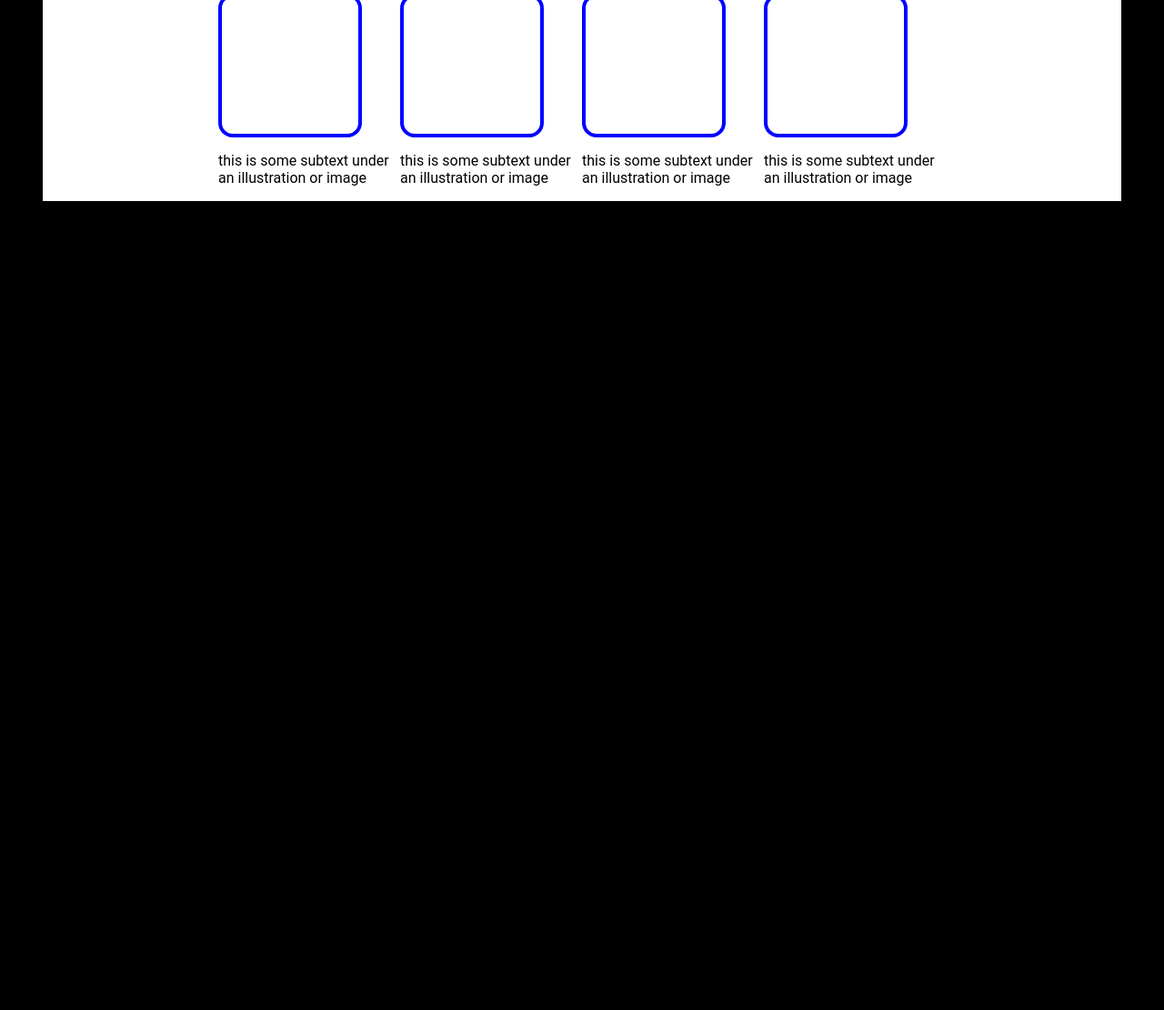
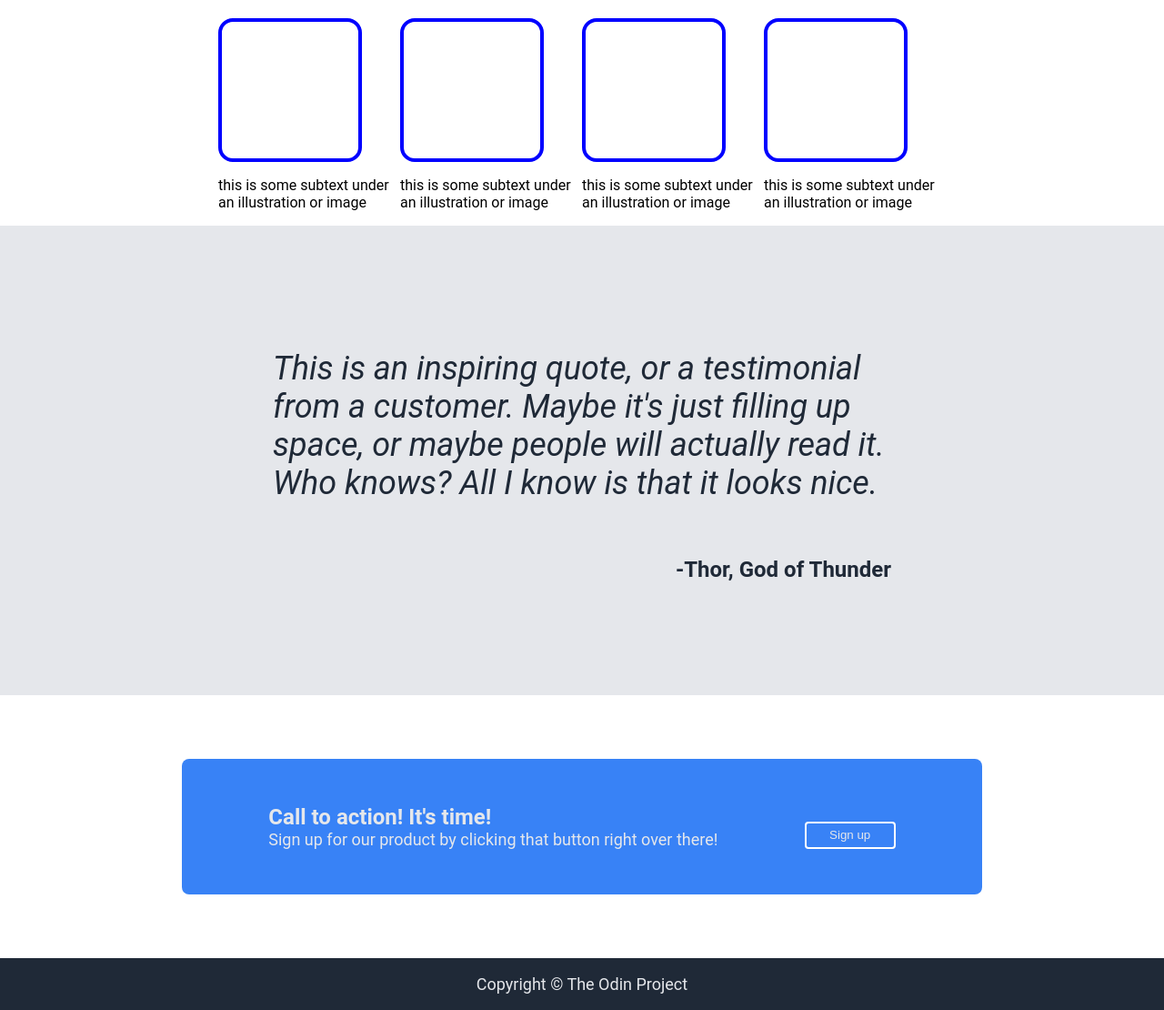
Before and after one commit to leamuno/landing-page, a plain HTML site: page index.html in a window 1280 px wide. Shown: the part 546-1656 px from the top of the page at 91% size. Before the commit the page ends 800 px from the top, so only its background shows below. Drawn offline with Linux system fonts and the light colour scheme.

Commit message:
Finish adding the remaining elemnts and intial styling

```diff
--- a/css/style.css
+++ b/css/style.css
@@ -1,16 +1,18 @@
 body {
     display: flex;
     flex-direction: column;
-    background-color: black;
     font-family: "roboto", sans-serif;
-    margin: 0 3.7%;
+    margin: 0;
+    padding: 0;
 }
 
 .header {
     display: flex;
     justify-content: space-around;
     background-color: #1F2937;
+    justify-content: space-between;
     align-items: center;
+    padding: 0 10%;
 }
 
 .logo {
@@ -119,3 +121,74 @@ ul {
     padding: 0;
     margin: 0;
 }
+
+.quote {
+    background-color: #E5E7EB;
+    display: flex;
+    flex-direction: column;
+    padding: 100px 300px;
+}
+
+.q-text {
+    font-size: 36px;
+    font-style: italic;
+    color: #1F2937;
+}
+
+.customer {
+    font-weight: bold;
+    font-size: 24px;
+    color: #1F2937;
+    margin-right: 0;
+    margin-left: auto;
+}
+
+.banner {
+    background-color: white;
+    padding: 70px 200px;
+}
+
+.b-card {
+    background-color: #3882F6;
+    display: flex;
+    justify-content: space-evenly;
+    border-radius: 8px;
+    color: #E5E7EB;
+    padding: 50px 0;
+}
+
+.action {
+    display: flex;
+    flex-direction: column;
+}
+
+.action p {
+    margin: 0;
+    padding: 0;
+}
+
+.a-top {
+    font-size: 24px;
+    font-weight: bold;
+}
+
+.a-bottom {
+    font-size: 18px;
+}
+
+.b-card button{
+    border: 2px solid white;
+    background-color: #3882F6;
+    align-self: flex-end;
+    color: #E5E7EB;
+    border-radius: 4px;
+    height: 30px;
+    width: 100px;
+}
+
+.footer {
+    background-color: #1F2937;
+    font-size: 18px;
+    color: #E5E7EB;
+    text-align: center;
+}
--- a/index.html
+++ b/index.html
@@ -65,13 +65,28 @@
             </div>
         </div>
         <div class="quote">
-
+            <p class="q-text">
+                This is an inspiring quote, or a testimonial
+                from a customer. Maybe it's just filling up
+                space, or maybe people will actually read it.
+                Who knows? All I know is that it looks nice.
+            </p>
+            <p class="customer">-Thor, God of Thunder</p>
         </div>
         <div class="banner">
-
+            <div class="b-card">
+                <div class="action">
+                    <p class="a-top">Call to action! It's time!</p>
+                    <p class="a-bottom">
+                        Sign up for our product by clicking
+                        that button right over there!
+                    </p>
+                </div>
+                <button>Sign up</button>
+            </div>
         </div>
         <div class="footer">
-
+            <p>Copyright © The Odin Project</p>
         </div>
     </body>
 </html>
```
